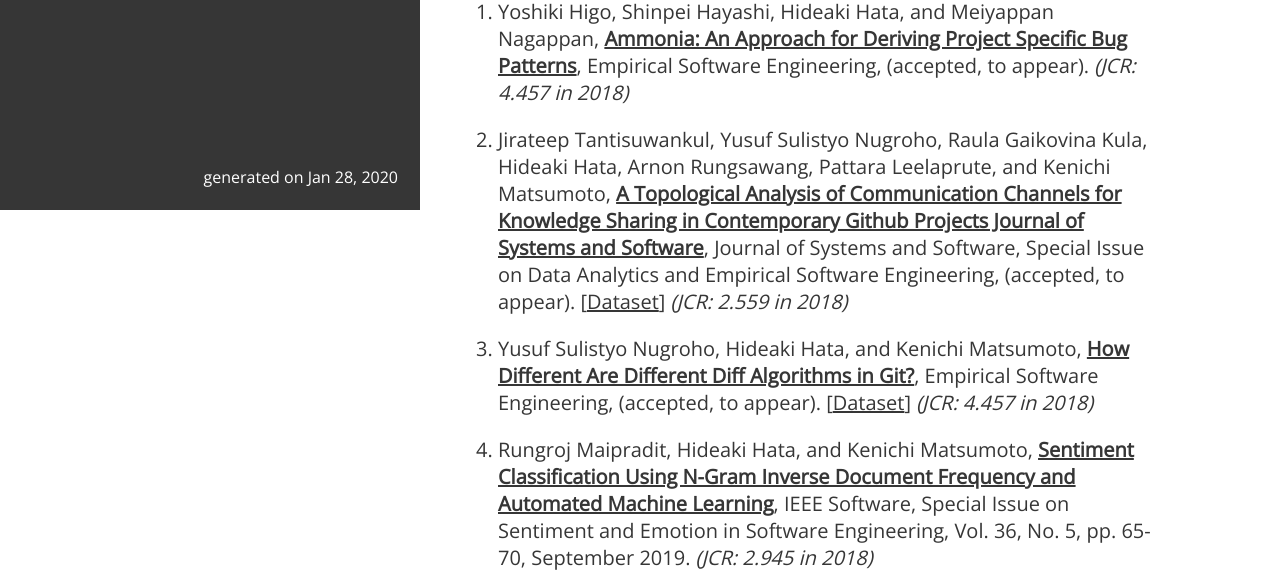
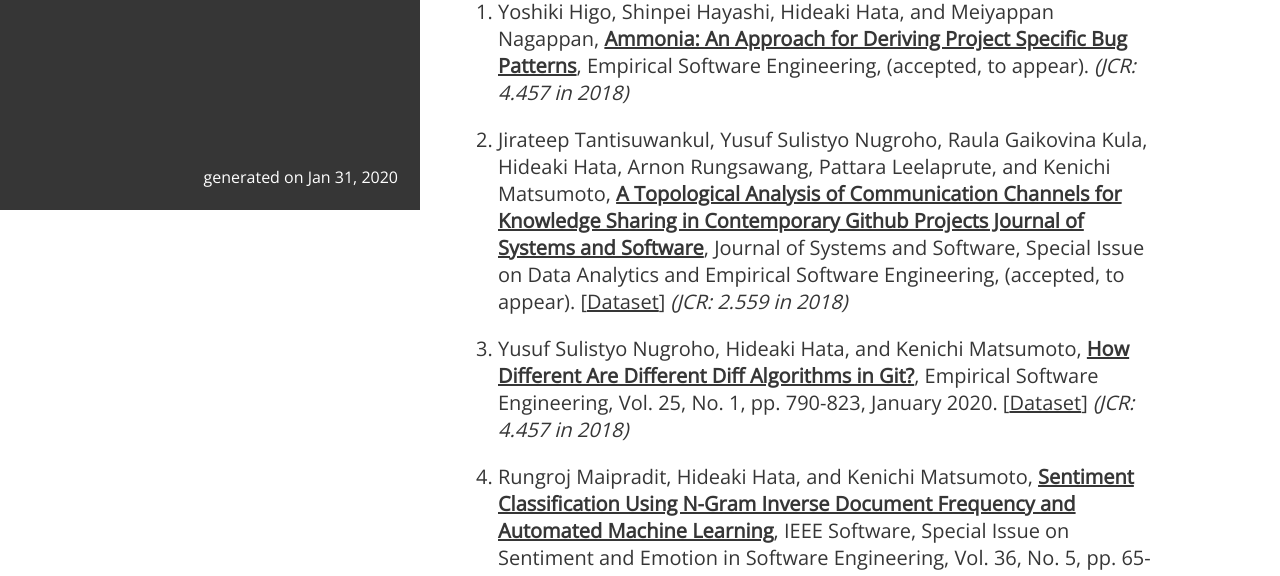
Before and after one commit to hideakihata/hideakihata.github.io, a plain HTML site: page index.html in a window 1280 px wide. Shown: the part 590-1166 px from the top of the page. Drawn offline with nearby package versions, Linux system fonts and the light colour scheme.

Commit message:
rebuilding site

```diff
--- a/index.html
+++ b/index.html
@@ -84,7 +84,7 @@
     </div>
 
     <div class="version">
-            generated on Jan 28, 2020
+            generated on Jan 31, 2020
     </div>
 </div>
 
@@ -128,7 +128,7 @@ I received M.Sc. and Ph.D degrees in
 
 <li><p>Jirateep Tantisuwankul, Yusuf Sulistyo Nugroho, Raula Gaikovina Kula, Hideaki Hata, Arnon Rungsawang, Pattara Leelaprute, and Kenichi Matsumoto, <a href="https://arxiv.org/abs/1905.03593"><strong>A Topological Analysis of Communication Channels for Knowledge Sharing in Contemporary Github Projects Journal of Systems and Software</strong></a>, Journal of Systems and Software, Special Issue on Data Analytics and Empirical Software Engineering, (accepted, to appear). [<a href="https://github.com/NAIST-SE/TDA_Communication_Channels">Dataset</a>] <em>(JCR: 2.559 in 2018)</em></p></li>
 
-<li><p>Yusuf Sulistyo Nugroho, Hideaki Hata, and Kenichi Matsumoto, <a href="https://arxiv.org/abs/1902.02467"><strong>How Different Are Different Diff Algorithms in Git?</strong></a>, Empirical Software Engineering, (accepted, to appear). [<a href="https://github.com/yusufsn/DifferentDiffAlgorithms">Dataset</a>] <em>(JCR: 4.457 in 2018)</em></p></li>
+<li><p>Yusuf Sulistyo Nugroho, Hideaki Hata, and Kenichi Matsumoto, <a href="https://doi.org/10.1007/s10664-019-09772-z"><strong>How Different Are Different Diff Algorithms in Git?</strong></a>, Empirical Software Engineering, Vol. 25, No. 1, pp. 790-823, January 2020. [<a href="https://github.com/yusufsn/DifferentDiffAlgorithms">Dataset</a>] <em>(JCR: 4.457 in 2018)</em></p></li>
 
 <li><p>Rungroj Maipradit, Hideaki Hata, and Kenichi Matsumoto, <a href="https://arxiv.org/abs/1904.12162"><strong>Sentiment Classification Using N-Gram Inverse Document Frequency and Automated Machine Learning</strong></a>, IEEE Software, Special Issue on Sentiment and Emotion in Software Engineering, Vol. 36, No. 5, pp. 65-70, September 2019. <em>(JCR: 2.945 in 2018)</em></p></li>
 
```
